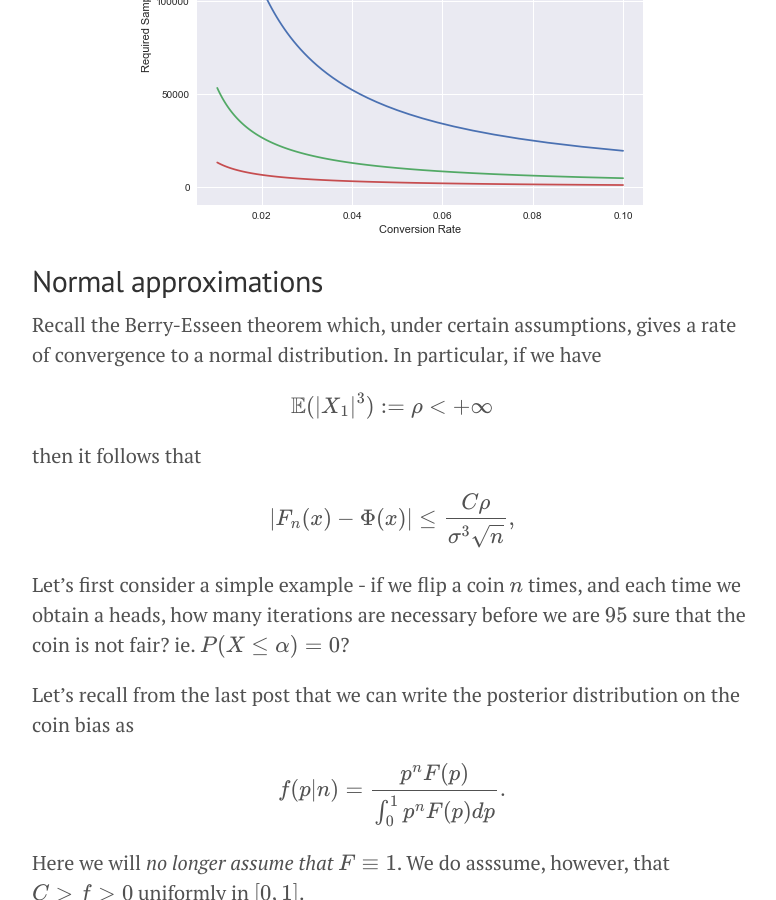
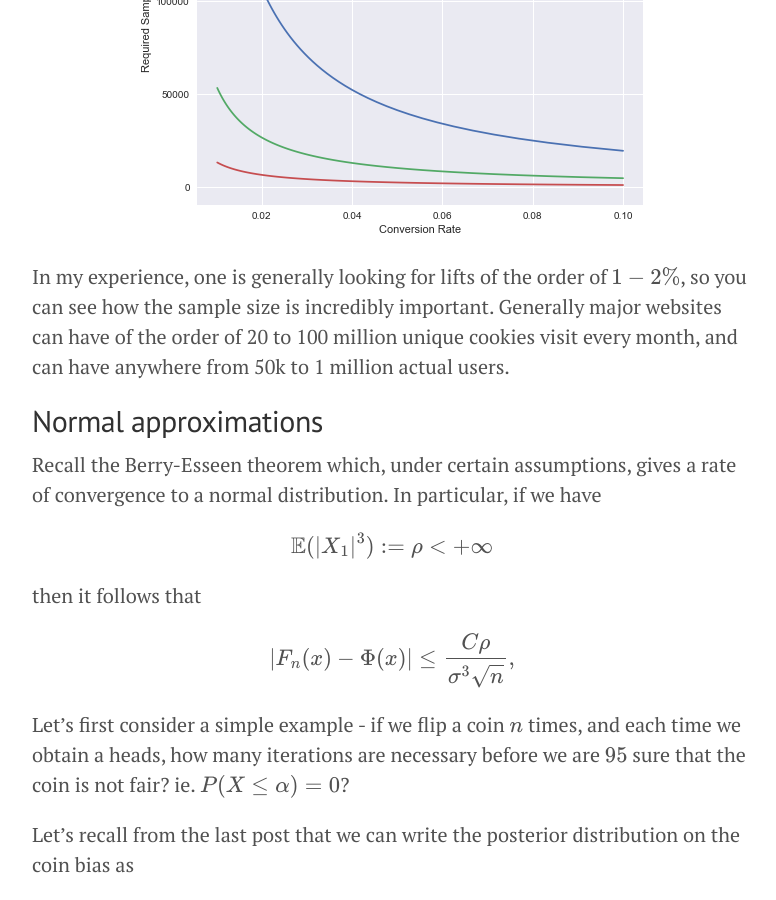
Before and after one commit to doriang102/doriang102.github.io, a Jekyll site: the page built from _posts/2017-06-10-hypothesis-testing-part-2-in-progress.md, in a window 1280 px wide and 900 px high, scrolled down 3151 px. Shown: the whole window, without its empty margins (248-1024 px from the left). Built offline with Jekyll 4.4.1, drawn with Linux system fonts in a browser that asks for light colours; our own code applies the rules of GitHub Pages for plain Markdown files; formulas are drawn with MathJax 3.

Commit message:
Update 2017-06-10-hypothesis-testing-part-2-in-progress.md

```diff
--- a/_posts/2017-06-10-hypothesis-testing-part-2-in-progress.md
+++ b/_posts/2017-06-10-hypothesis-testing-part-2-in-progress.md
@@ -93,6 +93,9 @@ plt.legend()
 {% endhighlight %}
 
 ![](/img/pvalue_power.png?raw=true)
+
+In my experience, one is generally looking for lifts of the order of $$1-2\%$$, so you can see how the sample size is incredibly important. Generally major websites can have of the order of 20 to 100 million unique cookies visit every month, and can have anywhere from 50k to 1 million actual users.
+
 ## Normal approximations
 
 Recall the Berry-Esseen theorem which, under certain assumptions, gives a rate of convergence to a normal distribution. In particular, if we have
```
